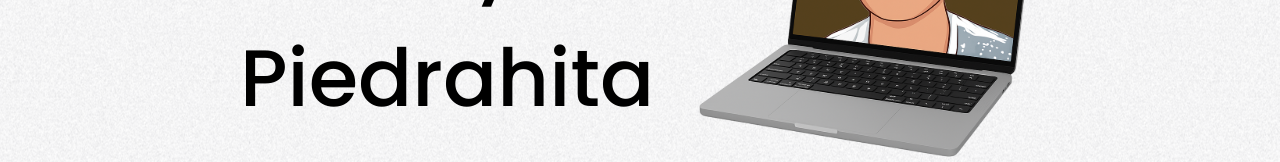
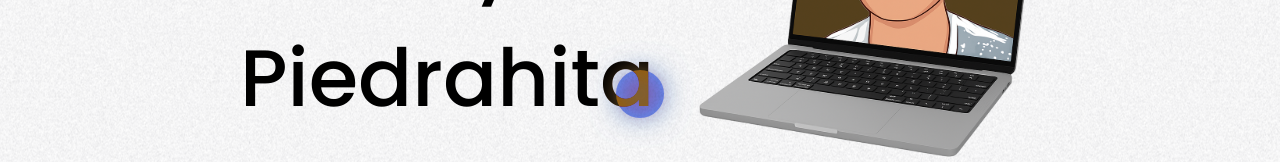
Before and after one commit to JimmyPiedrahita/Portfolio-dev, a React (Vite) app: page / in a window 1280 px wide. Shown: the part 306-468 px from the top of the page. Built offline with nearby package versions, Linux system fonts and the light colour scheme.

Commit message:
add CursorJellyBlob component with GSAP animations; update styles and package.json

```diff
--- a/package.json
+++ b/package.json
@@ -11,6 +11,7 @@
   },
   "dependencies": {
     "@theme-toggles/react": "^4.1.0",
+    "gsap": "^3.13.0",
     "react": "^19.1.0",
     "react-dom": "^19.1.0",
     "react-icons": "^5.5.0"
--- a/src/App.jsx
+++ b/src/App.jsx
@@ -2,11 +2,13 @@ import './App.css'
 import Menu from './components/Menu'
 import heroImage from './assets/images/hero.png'
 import { useTranslation } from './translations'
+import CursorJellyBlob from './components/CursorJellyBlob'
 
 function App() {
   const { t } = useTranslation()
   return (
     <>
+      <CursorJellyBlob />
       <Menu />
       <div className="main-container">
         <section id="home" className="hero-section">
--- /dev/null
+++ b/src/components/CursorJellyBlob.jsx
@@ -0,0 +1,77 @@
+import React, { useRef, useEffect } from 'react';
+import gsap from 'gsap';
+import '../styles/CursorJellyBlob.css';
+
+// Puedes ajustar estos colores para el efecto jelly
+const colors = [
+  '#E68600', // principal
+  '#FFD580', // secundario
+  '#FFB347', // terciario
+  '#FF8000', // acento
+];
+
+const lerp = (x, y, a) => x * (1 - a) + y * a;
+
+export default function CursorJellyBlob() {
+  const mouse = useRef({ x: window.innerWidth / 2, y: window.innerHeight / 2 });
+  const delayedMouse = useRef({ x: window.innerWidth / 2, y: window.innerHeight / 2 });
+  const circles = useRef([]);
+  const rafId = useRef();
+  const isTouchDevice = 'ontouchstart' in window;
+
+  // Animación principal
+  const animate = () => {
+    delayedMouse.current = {
+      x: lerp(delayedMouse.current.x, mouse.current.x, 0.18),
+      y: lerp(delayedMouse.current.y, mouse.current.y, 0.18),
+    };
+    moveCircles(delayedMouse.current.x, delayedMouse.current.y);
+    rafId.current = window.requestAnimationFrame(animate);
+  };
+
+  const moveCircles = (x, y) => {
+    if (circles.current.length < 1) return;
+    circles.current.forEach((circle, i) => {
+      if (!circle) return;
+      // Cada círculo tiene un pequeño retraso para el efecto jelly
+      gsap.to(circle, {
+        x,
+        y,
+        xPercent: -50,
+        yPercent: -50,
+        scale: 1 - i * 0.08,
+        filter: `blur(${i === 0 ? 0 : 8 + i * 6}px)`,
+        duration: 0.25 + i * 0.08,
+        ease: 'expo.out',
+      });
+    });
+  };
+
+  useEffect(() => {
+    if (isTouchDevice) return;
+    const handleMouseMove = (e) => {
+      mouse.current = { x: e.clientX, y: e.clientY };
+    };
+    window.addEventListener('mousemove', handleMouseMove);
+    animate();
+    return () => {
+      window.removeEventListener('mousemove', handleMouseMove);
+      window.cancelAnimationFrame(rafId.current);
+    };
+    // eslint-disable-next-line
+  }, []);
+
+  if (isTouchDevice) return null;
+
+  return (
+    <>
+      {[...Array(4)].map((_, i) => (
+        <div
+          key={i}
+          ref={el => (circles.current[i] = el)}
+          className={`jelly-blob jelly-blob-${i}`}
+        />
+      ))}
+    </>
+  );
+}
--- /dev/null
+++ b/src/styles/CursorJellyBlob.css
@@ -0,0 +1,38 @@
+.jelly-blob {
+  position: fixed;
+  top: 0;
+  left: 0;
+  border-radius: 50%;
+  pointer-events: none;
+  z-index: 9999;
+  mix-blend-mode: difference;
+  transition: background 0.3s;
+}
+
+.jelly-blob-0 {
+  width: 48px;
+  height: 48px;
+  background: #E68600;
+  opacity: 0.7;
+}
+
+.jelly-blob-1 {
+  width: 42px;
+  height: 42px;
+  background: #FFD580;
+  opacity: 0.57;
+}
+
+.jelly-blob-2 {
+  width: 36px;
+  height: 36px;
+  background: #FFB347;
+  opacity: 0.44;
+}
+
+.jelly-blob-3 {
+  width: 30px;
+  height: 30px;
+  background: #FF8000;
+  opacity: 0.31;
+}
```
Also changed, not shown: 1 other file (tests, documents, lock files or other folders).
